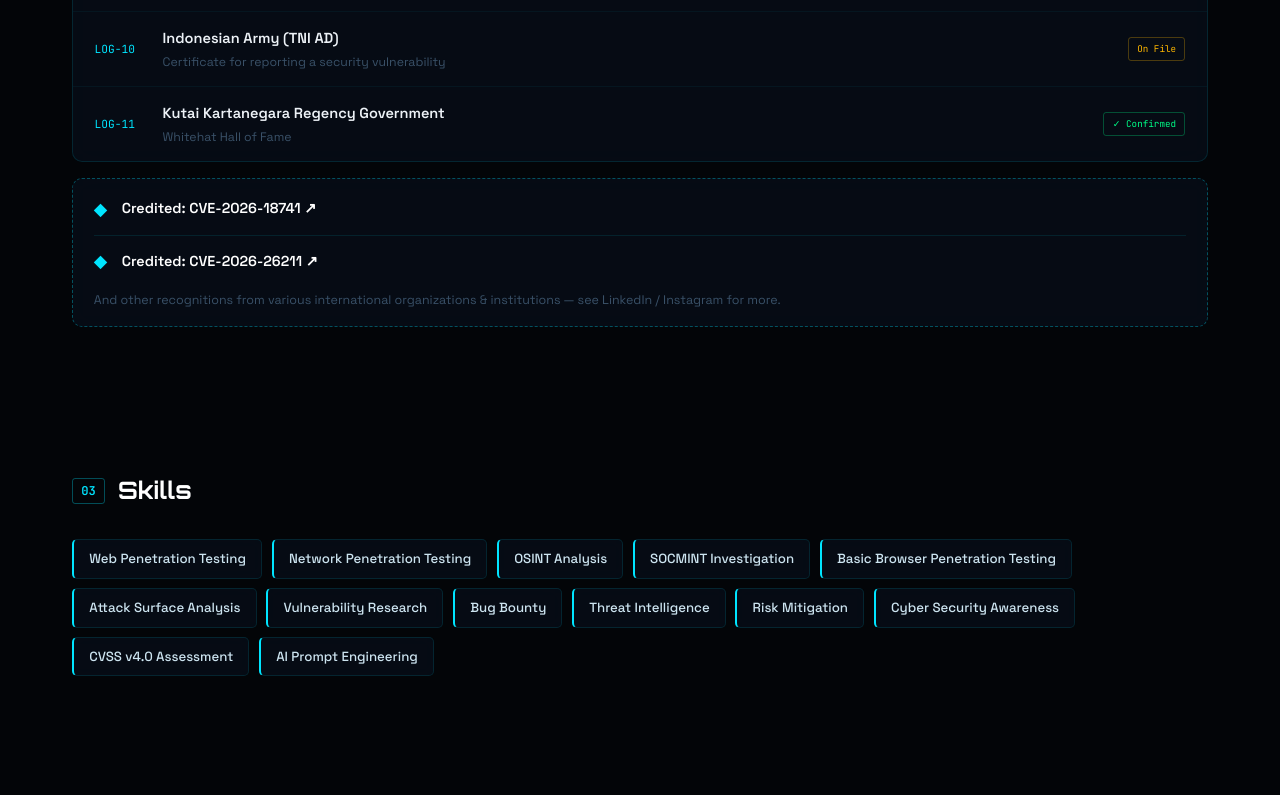
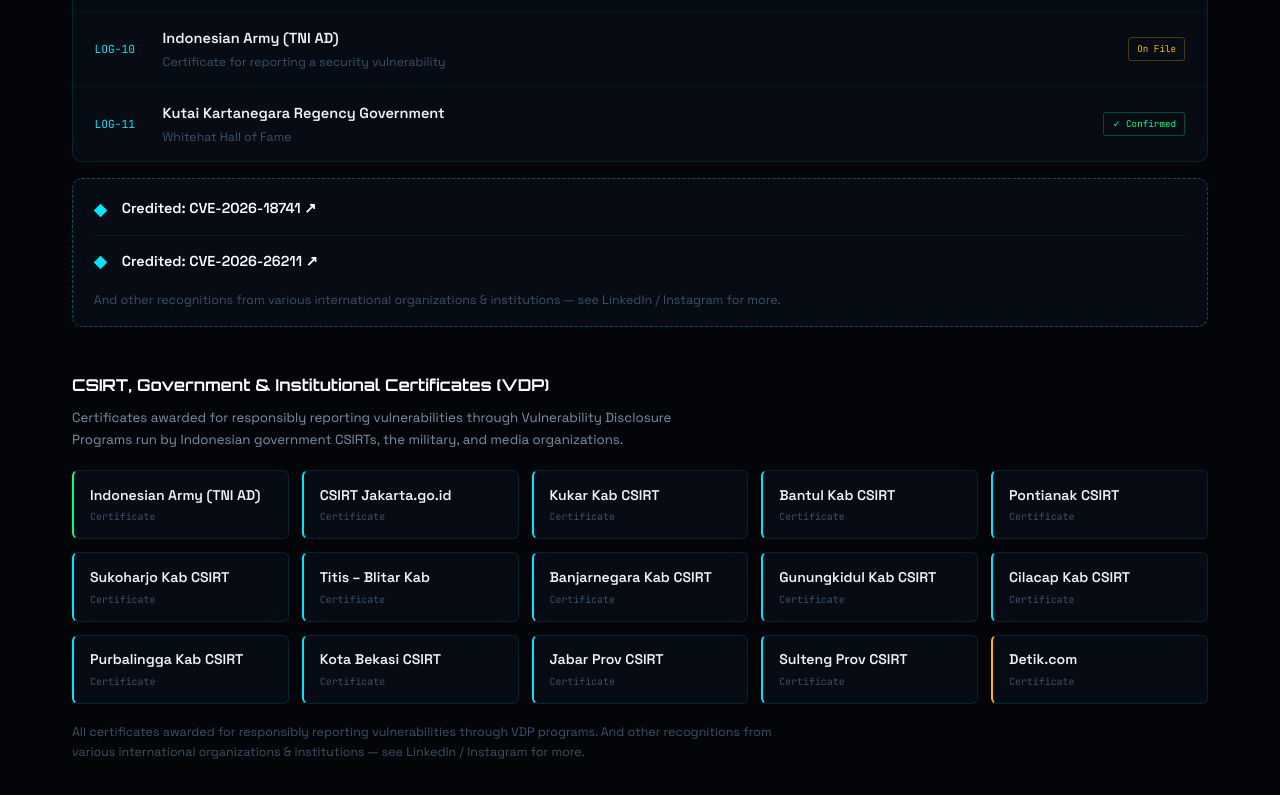
Before and after one commit to LindHunt/about-lindan, a plain HTML site: page index.html in a window 1280 px wide. Shown: the part 2002-2797 px from the top of the page. Drawn offline with Linux system fonts and the light colour scheme; animation ran at ten frames a second.

Commit message:
Update index.html

```diff
--- a/index.html
+++ b/index.html
@@ -159,6 +159,18 @@
 .cve-bar .mono{color:#fff;font-weight:600;font-size:.9rem;}
 .cve-bar .sub{font-size:.78rem;color:var(--dim);}
 
+/* csirt / government certificates */
+.sub-h{font-family:'Orbitron',sans-serif;font-size:1.02rem;font-weight:700;color:#fff;margin:2.8rem 0 .5rem;}
+.sub-lead{font-size:.83rem;color:var(--muted);margin-bottom:1.2rem;max-width:640px;}
+.csirt-grid{display:grid;grid-template-columns:repeat(auto-fill,minmax(210px,1fr));gap:.8rem;}
+.csirt-card{background:var(--panel);border:1px solid var(--border);border-left:2px solid var(--cyan);border-radius:6px;padding:.8rem 1rem;backdrop-filter:blur(10px);transition:border-color .15s,box-shadow .15s;}
+.csirt-card:hover{border-color:var(--cyan);box-shadow:0 0 14px rgba(0,229,255,.12);}
+.csirt-card.media{border-left-color:var(--amber);}
+.csirt-card.mil{border-left-color:var(--green);}
+.csirt-name{font-size:.88rem;font-weight:600;color:var(--text);}
+.csirt-tag{font-family:'JetBrains Mono',monospace;font-size:.62rem;color:var(--dim);margin-top:.15rem;}
+.csirt-note{font-size:.78rem;color:var(--dim);margin-top:1.1rem;max-width:720px;}
+
 /* chips */
 .chips{display:flex;flex-wrap:wrap;gap:.6rem;}
 .chip{background:var(--panel);border:1px solid var(--border);border-left:2px solid var(--cyan);border-radius:5px;padding:.48rem .95rem;font-size:.83rem;font-weight:500;color:#cde4f0;backdrop-filter:blur(8px);transition:all .15s;}
@@ -182,6 +194,7 @@
 
 footer{border-top:1px solid var(--border);padding:2.2rem 0;text-align:center;color:var(--dim);font-size:.82rem;margin-top:2rem;}
 footer .mo{font-size:.68rem;margin-top:.4rem;opacity:.65;font-family:'JetBrains Mono',monospace;}
+footer .tag{font-size:.78rem;margin-top:.7rem;font-style:italic;color:var(--muted);}
 
 .reveal{opacity:0;transform:translateY(16px);transition:opacity .55s ease,transform .55s ease;}
 .reveal.in{opacity:1;transform:none;}
@@ -191,7 +204,8 @@
   .c-grid{grid-template-columns:1fr;}
   .nav-links{display:none;}
 }
-@media(max-width:560px){.wrap{padding:0 1.1rem;}.hero h1{font-size:1.75rem;}}
+@media(max-width:560px){.wrap{padding:0 1.1rem;}.hero h1{font-size:1.75rem;}.csirt-grid{grid-template-columns:1fr 1fr;}}
+@media(max-width:400px){.csirt-grid{grid-template-columns:1fr;}}
 </style>
 </head>
 <body>
@@ -217,6 +231,7 @@
     <div class="nav-links">
       <a href="#about">About</a>
       <a href="#recognition">Recognition</a>
+      <a href="#csirt">CSIRT</a>
       <a href="#skills">Skills</a>
       <a href="#tools">Tools</a>
       <a href="#certifications">Certifications</a>
@@ -271,8 +286,8 @@
     <div class="hud-div"></div>
     <div class="hud-ticker">
       <div class="hud-ticker-in">
-        <span>CVE-2026-18741 DISCOVERED</span><span>·</span><span>CVE-2026-26211 DISCOVERED</span><span>·</span><span>DoD Hall of Fame ×2</span><span>·</span><span>NASA VDP ×5</span><span>·</span><span>WHO Hall of Fame</span><span>·</span><span>UNESCO Hall of Fame</span><span>·</span><span>DHS Bugcrowd VDP</span><span>·</span><span>Deutsche Telekom HoF</span><span>·</span>
-        <span>CVE-2026-18741 DISCOVERED</span><span>·</span><span>CVE-2026-26211 DISCOVERED</span><span>·</span><span>DoD Hall of Fame ×2</span><span>·</span><span>NASA VDP ×5</span><span>·</span><span>WHO Hall of Fame</span><span>·</span><span>UNESCO Hall of Fame</span><span>·</span><span>DHS Bugcrowd VDP</span><span>·</span><span>Deutsche Telekom HoF</span>
+        <span>CVE-2026-18741 DISCOVERED</span><span>·</span><span>CVE-2026-26211 DISCOVERED</span><span>·</span><span>DoD Hall of Fame ×2</span><span>·</span><span>NASA VDP ×5</span><span>·</span><span>WHO Hall of Fame</span><span>·</span><span>UNESCO Hall of Fame</span><span>·</span><span>DHS Bugcrowd VDP</span><span>·</span><span>Deutsche Telekom HoF</span><span>·</span><span>15 CSIRT / VDP Certificates</span><span>·</span>
+        <span>CVE-2026-18741 DISCOVERED</span><span>·</span><span>CVE-2026-26211 DISCOVERED</span><span>·</span><span>DoD Hall of Fame ×2</span><span>·</span><span>NASA VDP ×5</span><span>·</span><span>WHO Hall of Fame</span><span>·</span><span>UNESCO Hall of Fame</span><span>·</span><span>DHS Bugcrowd VDP</span><span>·</span><span>Deutsche Telekom HoF</span><span>·</span><span>15 CSIRT / VDP Certificates</span>
       </div>
     </div>
   </div>
@@ -281,7 +296,7 @@
     <h2><span class="idx">01</span>About</h2>
     <div class="panel">
       <p>I am active in the field of Cyber Security and continuously expanding my knowledge and skills in Web Application Security, Offensive Security, Threat Intelligence, OSINT, and SOCMINT.</p>
-      <p>My activities include attack surface analysis, vulnerability identification and validation, vulnerability research, penetration testing, and OSINT/SOCMINT investigations.</p>
+      <p>My activities include attack surface analysis, vulnerability identification and validation, vulnerability research, penetration testing, and OSINT/SOCMINT investigations, conducted in a realistic and responsible manner.</p>
       <p>Some of my security findings and research have received recognition from various international organizations and institutions, and I am also credited with the discovery of <a href="https://www.cve.org/CVERecord?id=CVE-2026-18741" target="_blank" rel="noopener" class="mono cve-link">CVE-2026-18741</a> and <a href="https://www.cve.org/CVERecord?id=CVE-2026-26211" target="_blank" rel="noopener" class="mono cve-link">CVE-2026-26211</a>.</p>
     </div>
   </section>
@@ -312,6 +327,28 @@
       </a>
       <div class="sub" style="padding-top:.2rem;">And other recognitions from various international organizations &amp; institutions — see LinkedIn / Instagram for more.</div>
     </div>
+
+    <!-- CSIRT, GOVERNMENT & INSTITUTIONAL CERTIFICATES (VDP) -->
+    <h3 class="sub-h" id="csirt">CSIRT, Government &amp; Institutional Certificates (VDP)</h3>
+    <p class="sub-lead">Certificates awarded for responsibly reporting vulnerabilities through Vulnerability Disclosure Programs run by Indonesian government CSIRTs, the military, and media organizations.</p>
+    <div class="csirt-grid">
+      <div class="csirt-card mil"><div class="csirt-name">Indonesian Army (TNI AD)</div><div class="csirt-tag">Certificate</div></div>
+      <div class="csirt-card"><div class="csirt-name">CSIRT Jakarta.go.id</div><div class="csirt-tag">Certificate</div></div>
+      <div class="csirt-card"><div class="csirt-name">Kukar Kab CSIRT</div><div class="csirt-tag">Certificate</div></div>
+      <div class="csirt-card"><div class="csirt-name">Bantul Kab CSIRT</div><div class="csirt-tag">Certificate</div></div>
+      <div class="csirt-card"><div class="csirt-name">Pontianak CSIRT</div><div class="csirt-tag">Certificate</div></div>
+      <div class="csirt-card"><div class="csirt-name">Sukoharjo Kab CSIRT</div><div class="csirt-tag">Certificate</div></div>
+      <div class="csirt-card"><div class="csirt-name">Titis – Blitar Kab</div><div class="csirt-tag">Certificate</div></div>
+      <div class="csirt-card"><div class="csirt-name">Banjarnegara Kab CSIRT</div><div class="csirt-tag">Certificate</div></div>
+      <div class="csirt-card"><div class="csirt-name">Gunungkidul Kab CSIRT</div><div class="csirt-tag">Certificate</div></div>
+      <div class="csirt-card"><div class="csirt-name">Cilacap Kab CSIRT</div><div class="csirt-tag">Certificate</div></div>
+      <div class="csirt-card"><div class="csirt-name">Purbalingga Kab CSIRT</div><div class="csirt-tag">Certificate</div></div>
+      <div class="csirt-card"><div class="csirt-name">Kota Bekasi CSIRT</div><div class="csirt-tag">Certificate</div></div>
+      <div class="csirt-card"><div class="csirt-name">Jabar Prov CSIRT</div><div class="csirt-tag">Certificate</div></div>
+      <div class="csirt-card"><div class="csirt-name">Sulteng Prov CSIRT</div><div class="csirt-tag">Certificate</div></div>
+      <div class="csirt-card media"><div class="csirt-name">Detik.com</div><div class="csirt-tag">Certificate</div></div>
+    </div>
+    <p class="csirt-note">All certificates awarded for responsibly reporting vulnerabilities through VDP programs. And other recognitions from various international organizations &amp; institutions — see LinkedIn / Instagram for more.</p>
   </section>
 
   <section class="section reveal" id="skills">
@@ -351,6 +388,7 @@
   <footer>
     <p>LINDAN TRI SAPUTRA — Cyber Security &amp; Offensive Security</p>
     <div class="mo">web application security · osint · socmint · threat intelligence</div>
+    <div class="tag">"Attack surface analysis. Vulnerability validation. Responsible disclosure."</div>
   </footer>
 
 </div>
```
